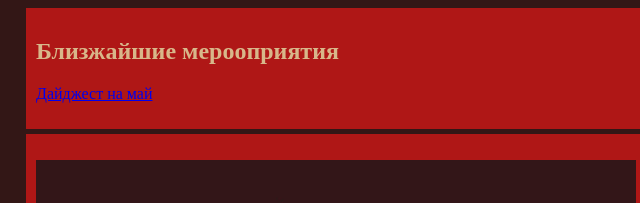
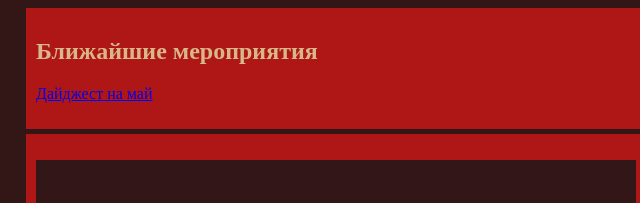
Before and after one commit to bl4cksqu4re/bl4cksqu4re.github.io, a plain HTML site: page index.html in a window 1280 px wide. Shown: the top 203 px of the page, 204-844 px from the left. Drawn offline with Linux system fonts and the light colour scheme.

Commit message:
Update index.html

```diff
--- a/index.html
+++ b/index.html
@@ -7,7 +7,7 @@
     </head>
     <body>
         <div class="post">
-            <h2>Близжайшие мерoоприятия</h2>
+            <h2>Ближайшие мерoприятия</h2>
             <p><a href="pages/digxest/mayo.html">Дайджест на май</a>
         </div>
         <div class="post">
```
